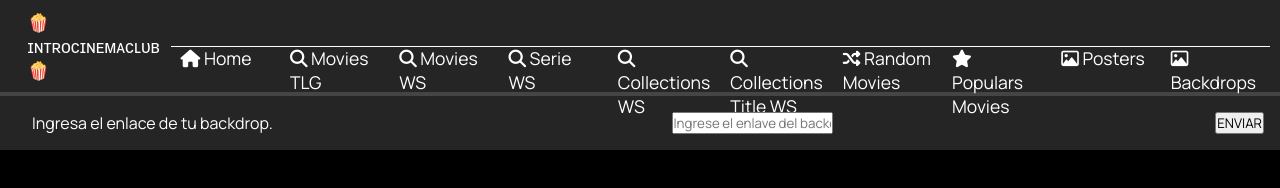
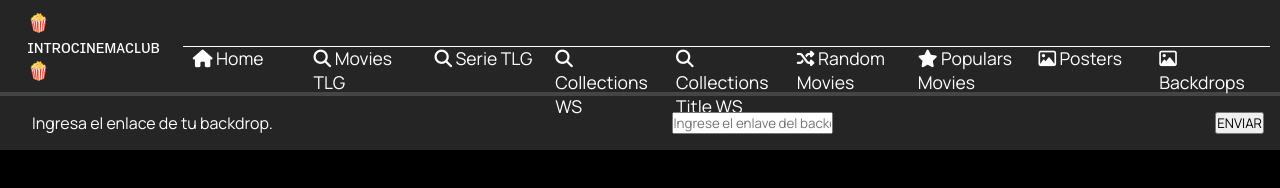
Before and after one commit to fsfeds95/introMovieClub, a plain HTML site: page backdrop.html in a window 1280 px wide. Drawn offline with nearby package versions, Linux system fonts and the light colour scheme.

Commit message:
Actualizar backdrop.html

```diff
--- a/backdrop.html
+++ b/backdrop.html
@@ -34,46 +34,40 @@
     </a>
    </li>
    <li class="navbar_link tres">
-      <a href="search_movie_ws.html">
+    <a href="search_serie_tlg.html">
      <i class="fa-solid fa-magnifying-glass"></i>
-        Movies WS
+     Serie TLG
     </a>
    </li>
    <li class="navbar_link cuatro">
-      <a href="search_serie_ws.html">
-        <i class="fa-solid fa-magnifying-glass"></i>
-        Serie WS
-      </a>
-    </li>
-    <li class="navbar_link cinco">
     <a href="colection.html">
      <i class="fa-solid fa-magnifying-glass"></i> Collections WS
     </a>
    </li>
-    <li class="navbar_link seis">
+   <li class="navbar_link cinco">
     <a href="colectionTitle.html">
      <i class="fa-solid fa-magnifying-glass"></i> Collections Title WS
     </a>
    </li>
-    <li class="navbar_link siete">
+   <li class="navbar_link seis">
     <a href="random.html">
      <i class="fa-solid fa-shuffle"></i>
      Random Movies
     </a>
    </li>
-    <li class="navbar_link ocho">
+   <li class="navbar_link siete">
     <a href="popular.html">
      <i class="fa-solid fa-star"></i>
      Populars Movies
     </a>
    </li>
-    <li class="navbar_link nueve">
+   <li class="navbar_link ocho">
     <a href="poster.html">
      <i class="fa-regular fa-image"></i>
      Posters
     </a>
    </li>
-    <li class="navbar_link diez">
+   <li class="navbar_link nueve">
     <a href="backdrop.html">
      <i class="fa-regular fa-image"></i>
      Backdrops
```
Lines whose indentation alone changed are shown as unchanged.
